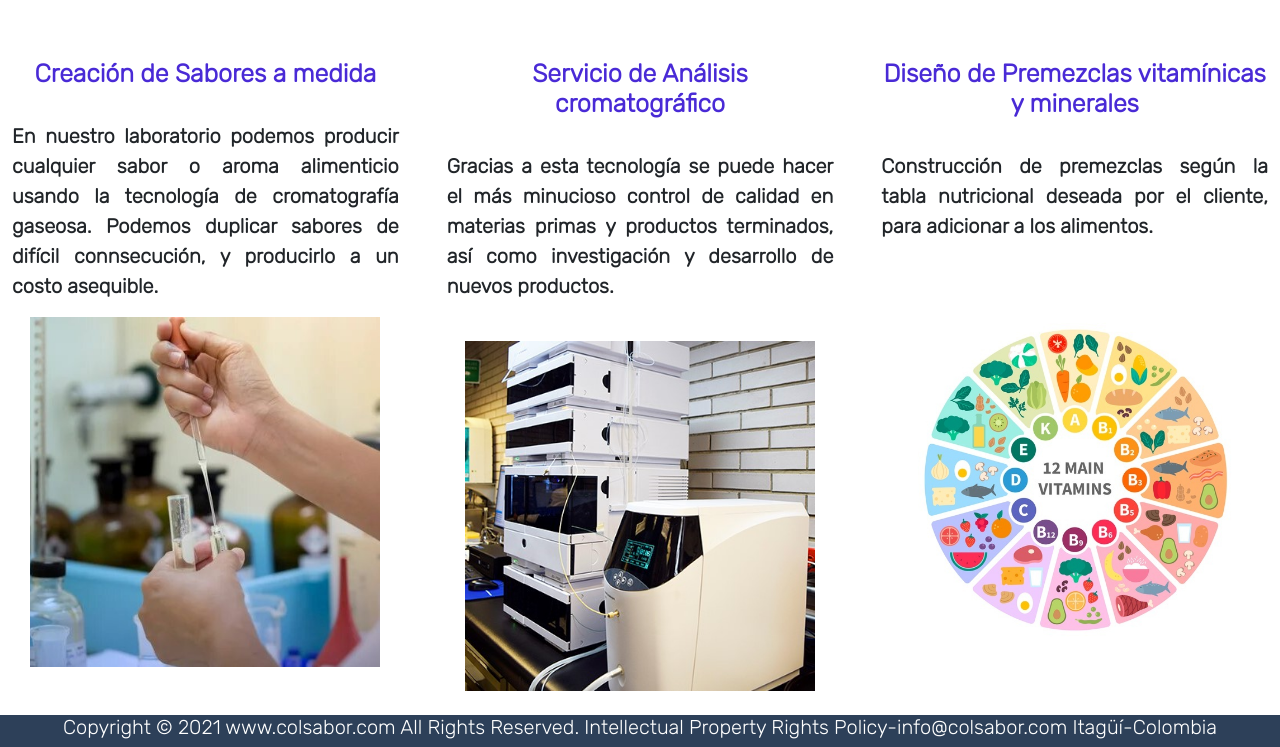
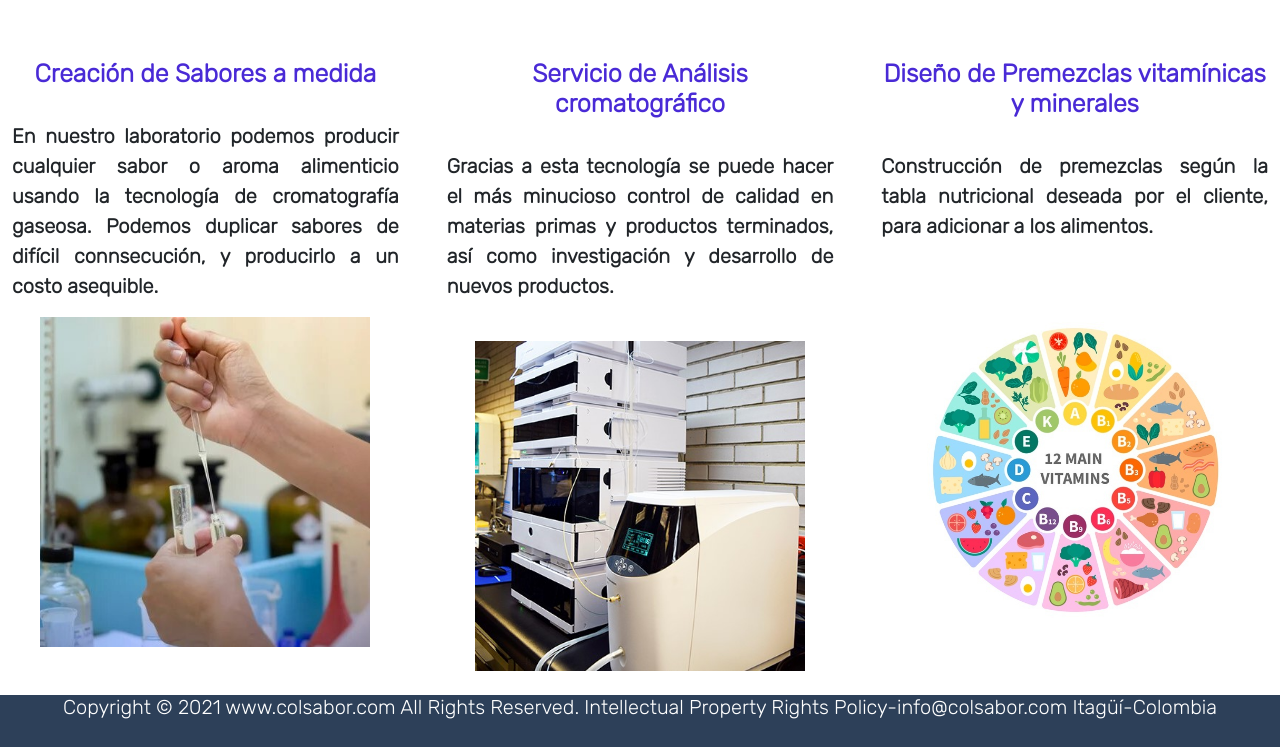
Before and after one commit to emaro1988/Sass, a plain HTML site: page servicios.html in a window 1280 px wide. Shown: the part 347-1094 px from the top of the page. Drawn offline with nearby package versions, Linux system fonts and the light colour scheme.

Commit message:
Arreglo de imágenes

```diff
--- a/servicios.html
+++ b/servicios.html
@@ -148,8 +148,8 @@
                 <img class="text-center"
                   src="imagenes/diseñoquimico.jpg"
                   alt="diseño-químico"
-                  width="350px"
-                  height="350px"
+                  width="330px"
+                  height="330px"
                 />
               </div>
               <div class="col-lg-4 col-md-4 col-sm-12 gy-5 p-4">
@@ -159,7 +159,7 @@
                   calidad en materias primas y productos terminados, así como
                   investigación y desarrollo de nuevos productos.
                 </p>
-                 <img class="text-center" src="imagenes/croma4.jpg" alt="cromatógrafo" width="350px" height="350px"/>
+                 <img class="text-center" src="imagenes/croma4.jpg" alt="cromatógrafo" width="330px" height="330px"/>
               </div>
 
               <div class="col-lg-4 col-md-4 col-sm-12 gy-5 p-4">
@@ -170,8 +170,8 @@
                 </p>
                 <img class="text-center" src="imagenes/vitamin.jpg"
                   alt="vitaminas"
-                  width="350px"
-                  height="350px"
+                  width="330px"
+                  height="330px"
                 />
               </div>
           </div>
```
